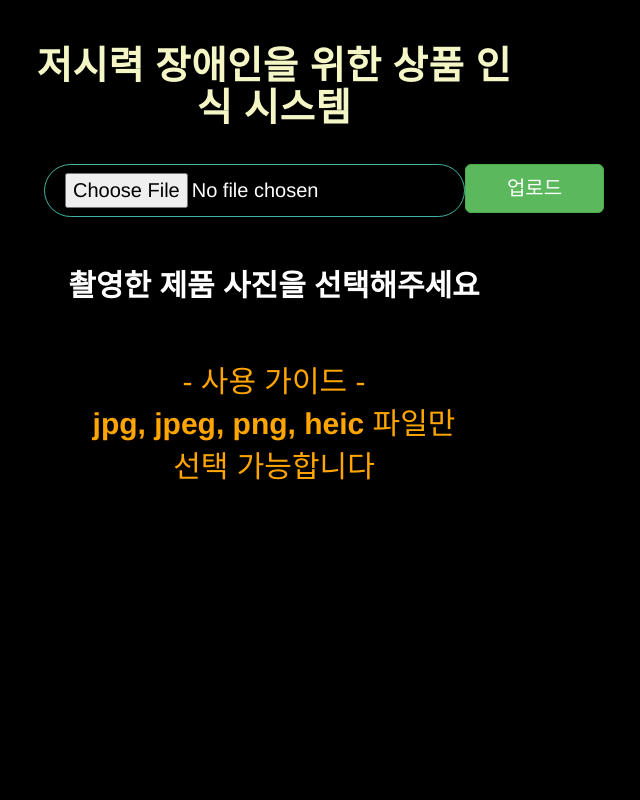
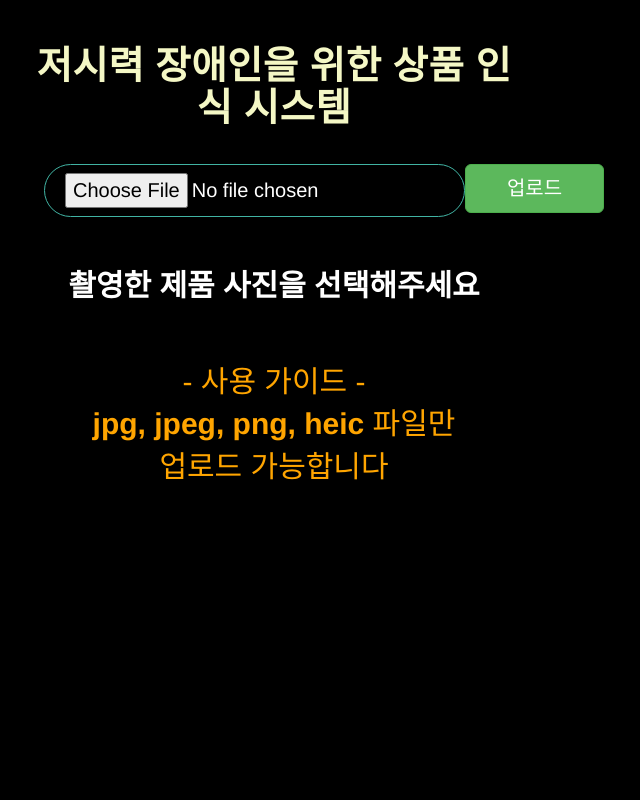
Before and after one commit to jungje98/flask, a Flask app: page / in a window 1280 px wide. Shown: the whole page, without its empty margins (366-1006 px from the left). Run offline with Flask 2, Linux system fonts and the light colour scheme; some libraries are stand-ins or nearby versions.

Commit message:
guideline edit

```diff
--- a/templates/home.html
+++ b/templates/home.html
@@ -59,7 +59,7 @@
             </div>
 
             <div class = "header-content-sub">
-                    <p style = "text-align: center;color:orange" class="header-content-info"><br>- 사용 가이드 -<br><b>jpg, jpeg, png, heic</b> 파일만<br>선택 가능합니다</p>
+                    <p style = "text-align: center;color:orange" class="header-content-info"><br>- 사용 가이드 -<br><b>jpg, jpeg, png, heic</b> 파일만<br>업로드 가능합니다</p>
             </div>
         </div>
 	     </div>
```
